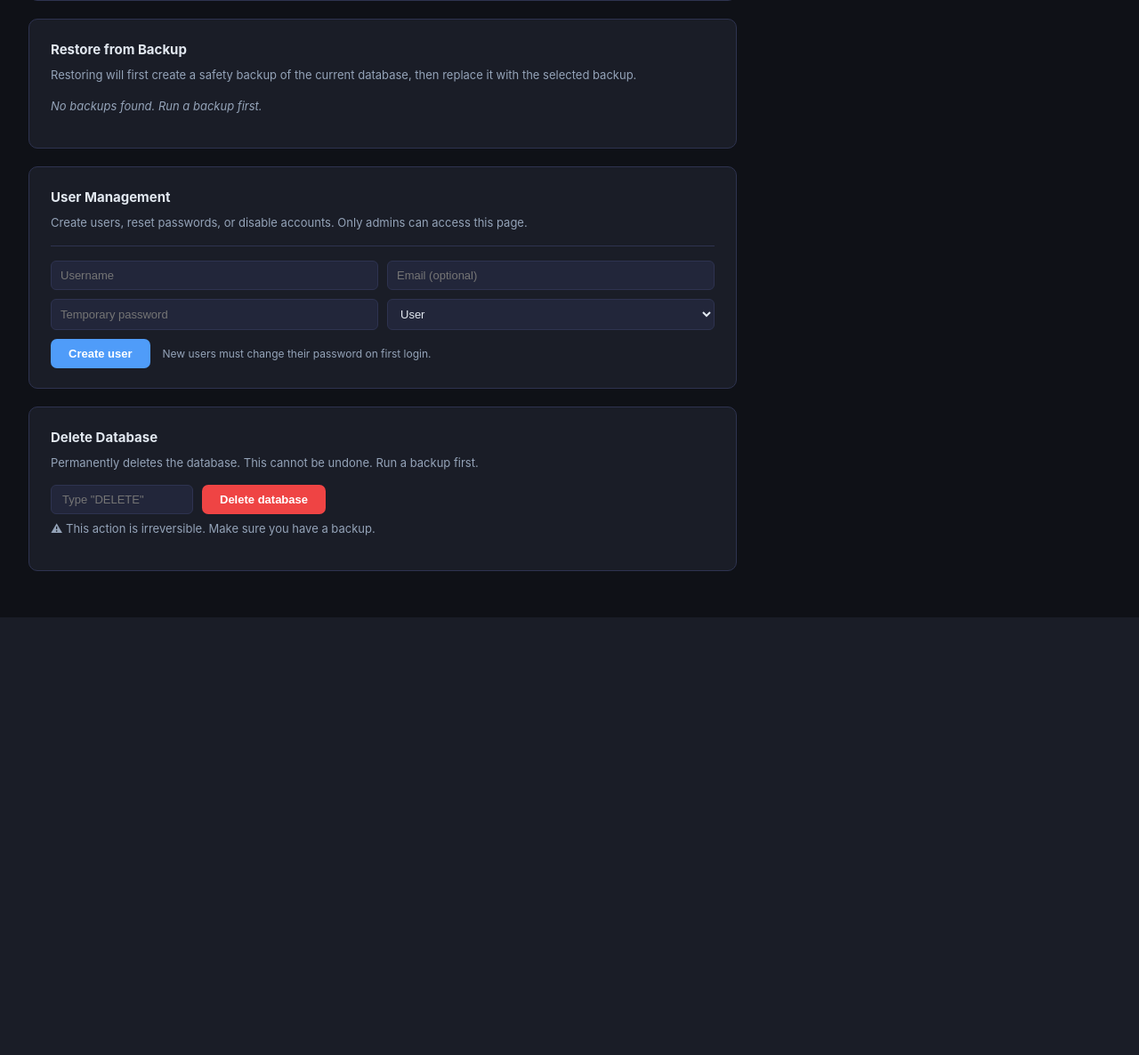
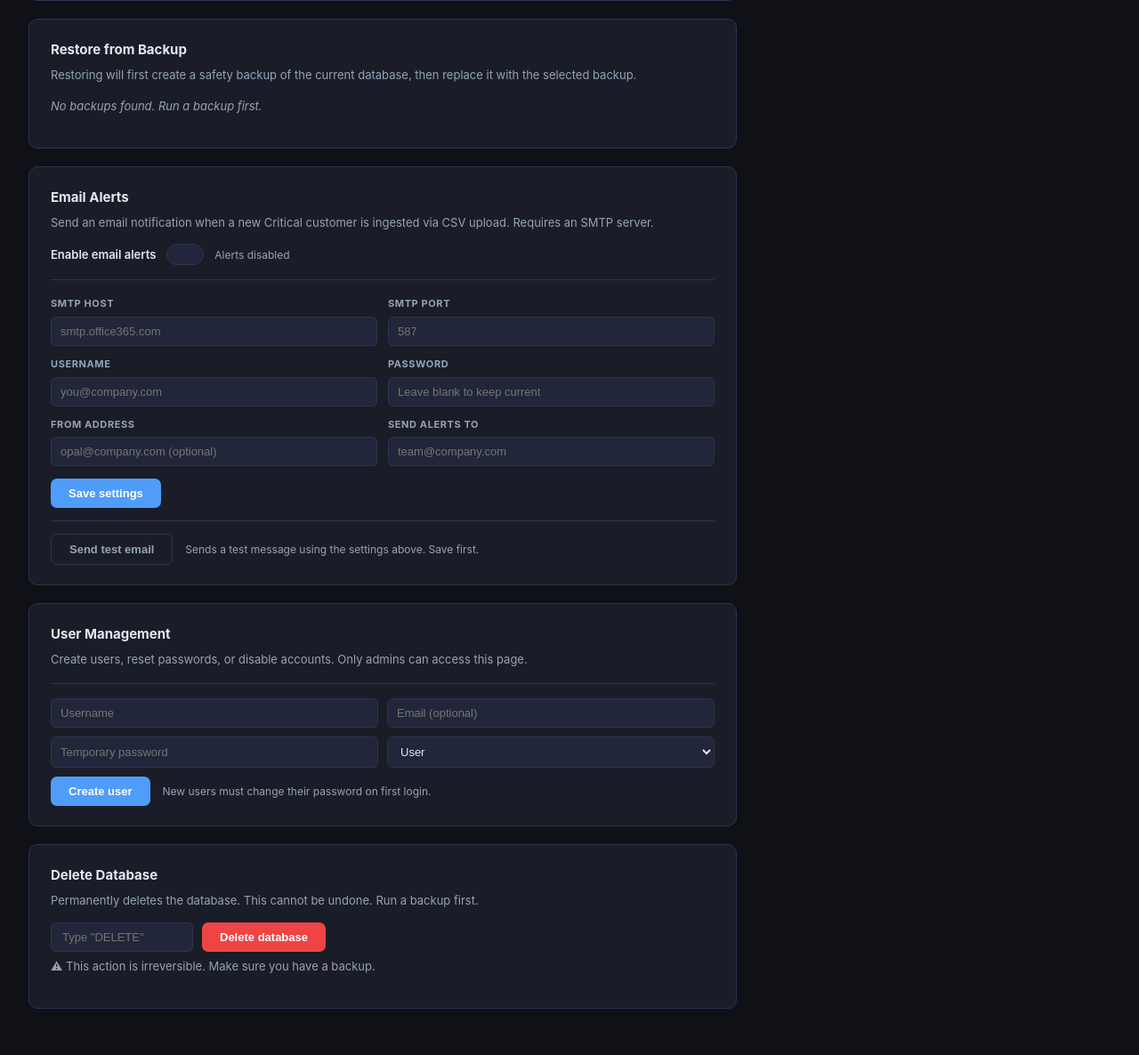
Before and after one commit to xod442/opal, a FastAPI app: template templates/admin.html in a window 1280 px wide. Shown: the part 719-1905 px from the top of the page at 89% size. Before the commit the page ends 1413 px from the top, so only its background shows below. Run offline with FastAPI, Linux system fonts and the light colour scheme; the template is opened without the code that fills it, so the values that code supplies are empty.

Commit message:
feat: add email alerts for new Critical customers
- settings table (key/value) in SQLite for persistent config
- get_setting/set_setting helpers
- SMTP emailer with STARTTLS and SSL support
- send_alert() — fires on CSV ingest for each new Critical customer
- send_test_email() — raises on failure so admin sees the error
- /admin/email-settings POST — save SMTP config (password blank = keep existing)
- /admin/email-test POST — send test email
- Admin page: Email Alerts section with enable toggle, SMTP fields, test button
- Audit log entries for settings changes, test sends, and alerts fired

Co-Authored-By: Claude Sonnet 4.6 <noreply@anthropic.com>

```diff
--- a/app.py
+++ b/app.py
@@ -7,7 +7,10 @@ import io
 import os
 import secrets
 import shutil
+import smtplib
 import sqlite3
+from email.mime.multipart import MIMEMultipart
+from email.mime.text import MIMEText
 from datetime import datetime
 
 from apscheduler.schedulers.background import BackgroundScheduler
@@ -134,6 +137,14 @@ def migrate_db():
         )
     """)
 
+    # settings table (key/value store)
+    conn.execute("""
+        CREATE TABLE IF NOT EXISTS settings (
+            key   TEXT PRIMARY KEY,
+            value TEXT NOT NULL DEFAULT ''
+        )
+    """)
+
     conn.commit()
     conn.close()
 
@@ -151,6 +162,86 @@ def log_action(username: str, action: str, target: str = "", detail: str = ""):
         conn.close()
     except Exception:
         pass  # never let logging crash the app
+
+
+# ── Settings helpers ──────────────────────────────────────────────────────────
+
+def get_setting(key: str, default: str = "") -> str:
+    try:
+        conn = sqlite3.connect(DB_PATH)
+        row = conn.execute("SELECT value FROM settings WHERE key = ?", (key,)).fetchone()
+        conn.close()
+        return row[0] if row else default
+    except Exception:
+        return default
+
+
+def set_setting(key: str, value: str):
+    conn = sqlite3.connect(DB_PATH)
+    conn.execute("INSERT INTO settings (key, value) VALUES (?, ?) ON CONFLICT(key) DO UPDATE SET value=excluded.value",
+                 (key, value))
+    conn.commit()
+    conn.close()
+
+
+def get_email_config() -> dict:
+    return {
+        "enabled":   get_setting("email_alerts_enabled") == "true",
+        "host":      get_setting("email_smtp_host"),
+        "port":      int(get_setting("email_smtp_port") or "587"),
+        "username":  get_setting("email_username"),
+        "password":  get_setting("email_password"),
+        "from_addr": get_setting("email_from"),
+        "to_addr":   get_setting("email_to"),
+    }
+
+
+# ── Email helpers ──────────────────────────────────────────────────────────────
+
+def _make_smtp(host: str, port: int):
+    if port == 465:
+        return smtplib.SMTP_SSL(host, port, timeout=10)
+    return smtplib.SMTP(host, port, timeout=10)
+
+
+def _smtp_send(cfg: dict, subject: str, body: str):
+    from_addr = cfg["from_addr"] or cfg["username"]
+    msg = MIMEMultipart("alternative")
+    msg["Subject"] = subject
+    msg["From"]    = from_addr
+    msg["To"]      = cfg["to_addr"]
+    msg.attach(MIMEText(body, "plain"))
+    with _make_smtp(cfg["host"], cfg["port"]) as smtp:
+        if cfg["port"] != 465:
+            smtp.ehlo()
+            smtp.starttls()
+        smtp.login(cfg["username"], cfg["password"])
+        smtp.sendmail(from_addr, cfg["to_addr"], msg.as_string())
+
+
+def send_alert(subject: str, body: str):
+    """Send an alert email. Silently no-ops if alerts are disabled or misconfigured."""
+    try:
+        cfg = get_email_config()
+        if not cfg["enabled"]:
+            return
+        if not all([cfg["host"], cfg["username"], cfg["password"], cfg["to_addr"]]):
+            return
+        _smtp_send(cfg, subject, body)
+    except Exception:
+        pass  # never let email crash the app
+
+
+def send_test_email():
+    """Send a test email. Raises on failure so the admin sees the error."""
+    cfg = get_email_config()
+    if not all([cfg["host"], cfg["username"], cfg["password"], cfg["to_addr"]]):
+        raise ValueError("Email settings incomplete — fill in SMTP host, username, password, and recipient.")
+    _smtp_send(
+        cfg,
+        "Opal — Test Email",
+        "This is a test email from Opal.\n\nYour SMTP settings are working correctly.",
+    )
 
 
 # ── Backup helpers ────────────────────────────────────────────────────────────
@@ -199,6 +290,7 @@ def ingest_fileobj(fileobj):
             conn.execute(f"ALTER TABLE customers ADD COLUMN {col} TEXT")
 
     inserted = skipped_mist = skipped_dup = 0
+    new_critical = []
     reader = csv.DictReader(fileobj)
     for row in reader:
         arch = row.get(ARCH_COL, "").strip()
@@ -207,6 +299,7 @@ def ingest_fileobj(fileobj):
             continue
         temp = row.get("Customer Temperature", "").strip()
         submission_time = row.get("Start time", "").strip()
+        customer_name = row.get("Customer Name", "").strip()
         try:
             conn.execute("""
                 INSERT OR IGNORE INTO customers (
@@ -219,7 +312,7 @@ def ingest_fileobj(fileobj):
             """, (
                 int(row.get("ID", 0)), submission_time,
                 row.get("Email", "").strip(), row.get("Name", "").strip(),
-                row.get("Customer Name", "").strip(), row.get("Location", "").strip(),
+                customer_name, row.get("Location", "").strip(),
                 row.get("Account Manager", "").strip(), row.get("Sales Engineer", "").strip(),
                 temp, TEMP_LABEL.get(temp, temp), TEMP_ORDER.get(temp, 99),
                 row.get("Is the customer actively at risk?", "").strip(),
@@ -232,13 +325,21 @@ def ingest_fileobj(fileobj):
             ))
             if conn.execute("SELECT changes()").fetchone()[0]:
                 inserted += 1
+                if TEMP_LABEL.get(temp, "") == "Critical":
+                    new_critical.append({
+                        "name":    customer_name,
+                        "am":      row.get("Account Manager", "").strip(),
+                        "se":      row.get("Sales Engineer", "").strip(),
+                        "at_risk": row.get("Is the customer actively at risk?", "").strip(),
+                        "reasons": row.get("Primarily reason for risk", "").strip(),
+                    })
             else:
                 skipped_dup += 1
         except Exception:
             skipped_dup += 1
     conn.commit()
     conn.close()
-    return inserted, skipped_dup, skipped_mist
+    return inserted, skipped_dup, skipped_mist, new_critical
 
 
 # ── Startup ───────────────────────────────────────────────────────────────────
@@ -588,12 +689,14 @@ def admin(request: Request, msg: str = Query("")):
     users = conn.execute("SELECT * FROM users ORDER BY username").fetchall()
     conn.close()
 
+    email_cfg = get_email_config()
     return templates.TemplateResponse(
         request=request, name="admin.html",
         context={
             "backups": list_backups(), "db_size": db_size,
             "record_count": record_count, "db_exists": db_exists,
             "msg": msg, "session": session, "users": users,
+            "email_cfg": email_cfg,
         },
     )
 
@@ -616,10 +719,28 @@ async def admin_upload(request: Request, file: UploadFile = File(...)):
         return RedirectResponse(url="/login", status_code=303)
     content = await file.read()
     text = content.decode("utf-8-sig")
-    inserted, skipped_dup, skipped_mist = ingest_fileobj(io.StringIO(text))
+    inserted, skipped_dup, skipped_mist, new_critical = ingest_fileobj(io.StringIO(text))
     log_action(session["username"], "upload_csv", file.filename,
                f"{inserted} inserted, {skipped_dup} duplicates, {skipped_mist} Mist skipped")
+
+    # Fire email alerts for each new Critical customer
+    for c in new_critical:
+        subject = f"[Opal] New Critical Customer: {c['name']}"
+        body = (
+            f"A new Critical customer has been added to Opal.\n\n"
+            f"Customer:       {c['name']}\n"
+            f"Account Manager:{c['am']}\n"
+            f"Sales Engineer: {c['se']}\n"
+            f"Actively at risk: {c['at_risk']}\n"
+            f"Risk reasons:   {c['reasons']}\n\n"
+            f"View in Opal: http://localhost:9090\n"
+        )
+        send_alert(subject, body)
+        log_action(session["username"], "email_alert", c['name'], "Critical customer alert sent")
+
     msg = f"{inserted}+inserted%2C+{skipped_dup}+duplicates+ignored%2C+{skipped_mist}+Mist+rows+skipped"
+    if new_critical:
+        msg += f"%2C+{len(new_critical)}+Critical+alert{'s' if len(new_critical) > 1 else ''}+sent"
     return RedirectResponse(url=f"/admin?msg={msg}", status_code=303)
 
 
@@ -756,6 +877,52 @@ def admin_reset_password(request: Request, user_id: int):
     )
 
 
+# ── Email Settings ────────────────────────────────────────────────────────────
+
+@app.post("/admin/email-settings")
+def admin_email_settings(
+    request: Request,
+    email_alerts_enabled: str = Form("false"),
+    email_smtp_host:      str = Form(""),
+    email_smtp_port:      str = Form("587"),
+    email_username:       str = Form(""),
+    email_password:       str = Form(""),
+    email_from:           str = Form(""),
+    email_to:             str = Form(""),
+):
+    session = get_session(request)
+    if not session or session.get("role") != "admin":
+        return RedirectResponse(url="/login", status_code=303)
+    for key, value in [
+        ("email_alerts_enabled", email_alerts_enabled),
+        ("email_smtp_host",      email_smtp_host.strip()),
+        ("email_smtp_port",      email_smtp_port.strip() or "587"),
+        ("email_username",       email_username.strip()),
+        ("email_from",           email_from.strip()),
+        ("email_to",             email_to.strip()),
+    ]:
+        set_setting(key, value)
+    # Only update password if one was provided (blank = keep existing)
+    if email_password:
+        set_setting("email_password", email_password)
+    log_action(session["username"], "update_email_settings", "",
+               f"enabled={email_alerts_enabled}, host={email_smtp_host}, to={email_to}")
+    return RedirectResponse(url="/admin?msg=Email+settings+saved", status_code=303)
+
+
+@app.post("/admin/email-test")
+def admin_email_test(request: Request):
+    session = get_session(request)
+    if not session or session.get("role") != "admin":
+        return RedirectResponse(url="/login", status_code=303)
+    try:
+        send_test_email()
+        log_action(session["username"], "email_test", "", "Test email sent successfully")
+        return RedirectResponse(url="/admin?msg=Test+email+sent+successfully", status_code=303)
+    except Exception as e:
+        return RedirectResponse(url=f"/admin?msg=Email+error%3A+{str(e)[:120]}", status_code=303)
+
+
 # ── Audit Log ─────────────────────────────────────────────────────────────────
 
 @app.get("/admin/audit", response_class=HTMLResponse)
--- a/templates/admin.html
+++ b/templates/admin.html
@@ -301,6 +301,77 @@
     {% endif %}
   </div>
 
+  <!-- Email Alerts -->
+  <div class="section">
+    <h2>Email Alerts</h2>
+    <p>Send an email notification when a new Critical customer is ingested via CSV upload. Requires an SMTP server.</p>
+
+    <form method="post" action="/admin/email-settings">
+      <!-- Enable toggle -->
+      <div style="display:flex; align-items:center; gap:12px; margin-bottom:18px; padding-bottom:16px; border-bottom:1px solid var(--border);">
+        <label style="font-size:13px; font-weight:600; color:var(--text);">Enable email alerts</label>
+        <label style="position:relative; display:inline-block; width:42px; height:24px;">
+          <input type="checkbox" name="email_alerts_enabled" value="true"
+                 {% if email_cfg.enabled %}checked{% endif %}
+                 style="opacity:0; width:0; height:0;"
+                 onchange="this.form.submit()">
+          <span style="
+            position:absolute; cursor:pointer; inset:0; border-radius:24px;
+            background:{% if email_cfg.enabled %}var(--green){% else %}var(--surface2){% endif %};
+            border:1px solid var(--border); transition:background 0.2s;
+          "></span>
+        </label>
+        <span style="font-size:12px; color:{% if email_cfg.enabled %}var(--green){% else %}var(--text2){% endif %};">
+          {% if email_cfg.enabled %}Alerts enabled{% else %}Alerts disabled{% endif %}
+        </span>
+      </div>
+
+      <!-- SMTP fields -->
+      <div style="display:grid; grid-template-columns:1fr 1fr; gap:12px; margin-bottom:14px;">
+        <div>
+          <label style="display:block; font-size:11px; font-weight:700; text-transform:uppercase; letter-spacing:0.6px; color:var(--text2); margin-bottom:5px;">SMTP Host</label>
+          <input type="text" name="email_smtp_host" value="{{ email_cfg.host }}" placeholder="smtp.office365.com"
+                 style="width:100%; background:var(--surface2); border:1px solid var(--border); border-radius:6px; padding:8px 10px; color:var(--text); font-size:13px; outline:none;">
+        </div>
+        <div>
+          <label style="display:block; font-size:11px; font-weight:700; text-transform:uppercase; letter-spacing:0.6px; color:var(--text2); margin-bottom:5px;">SMTP Port</label>
+          <input type="text" name="email_smtp_port" value="{{ email_cfg.port }}" placeholder="587"
+                 style="width:100%; background:var(--surface2); border:1px solid var(--border); border-radius:6px; padding:8px 10px; color:var(--text); font-size:13px; outline:none;">
+        </div>
+        <div>
+          <label style="display:block; font-size:11px; font-weight:700; text-transform:uppercase; letter-spacing:0.6px; color:var(--text2); margin-bottom:5px;">Username</label>
+          <input type="text" name="email_username" value="{{ email_cfg.username }}" placeholder="you@company.com"
+                 style="width:100%; background:var(--surface2); border:1px solid var(--border); border-radius:6px; padding:8px 10px; color:var(--text); font-size:13px; outline:none;">
+        </div>
+        <div>
+          <label style="display:block; font-size:11px; font-weight:700; text-transform:uppercase; letter-spacing:0.6px; color:var(--text2); margin-bottom:5px;">Password</label>
+          <input type="password" name="email_password" placeholder="Leave blank to keep current"
+                 style="width:100%; background:var(--surface2); border:1px solid var(--border); border-radius:6px; padding:8px 10px; color:var(--text); font-size:13px; outline:none;">
+        </div>
+        <div>
+          <label style="display:block; font-size:11px; font-weight:700; text-transform:uppercase; letter-spacing:0.6px; color:var(--text2); margin-bottom:5px;">From Address</label>
+          <input type="text" name="email_from" value="{{ email_cfg.from_addr }}" placeholder="opal@company.com (optional)"
+                 style="width:100%; background:var(--surface2); border:1px solid var(--border); border-radius:6px; padding:8px 10px; color:var(--text); font-size:13px; outline:none;">
+        </div>
+        <div>
+          <label style="display:block; font-size:11px; font-weight:700; text-transform:uppercase; letter-spacing:0.6px; color:var(--text2); margin-bottom:5px;">Send Alerts To</label>
+          <input type="text" name="email_to" value="{{ email_cfg.to_addr }}" placeholder="team@company.com"
+                 style="width:100%; background:var(--surface2); border:1px solid var(--border); border-radius:6px; padding:8px 10px; color:var(--text); font-size:13px; outline:none;">
+        </div>
+      </div>
+
+      <div style="display:flex; gap:10px; align-items:center;">
+        <button class="btn btn-primary" type="submit">Save settings</button>
+      </div>
+    </form>
+
+    <!-- Test email (separate form) -->
+    <form method="post" action="/admin/email-test" style="margin-top:14px; padding-top:14px; border-top:1px solid var(--border);">
+      <button class="btn btn-outline" type="submit">Send test email</button>
+      <span style="color:var(--text2); font-size:12px; margin-left:10px;">Sends a test message using the settings above. Save first.</span>
+    </form>
+  </div>
+
   <!-- User Management (admin only) -->
   <div class="section">
     <h2>User Management</h2>
```
